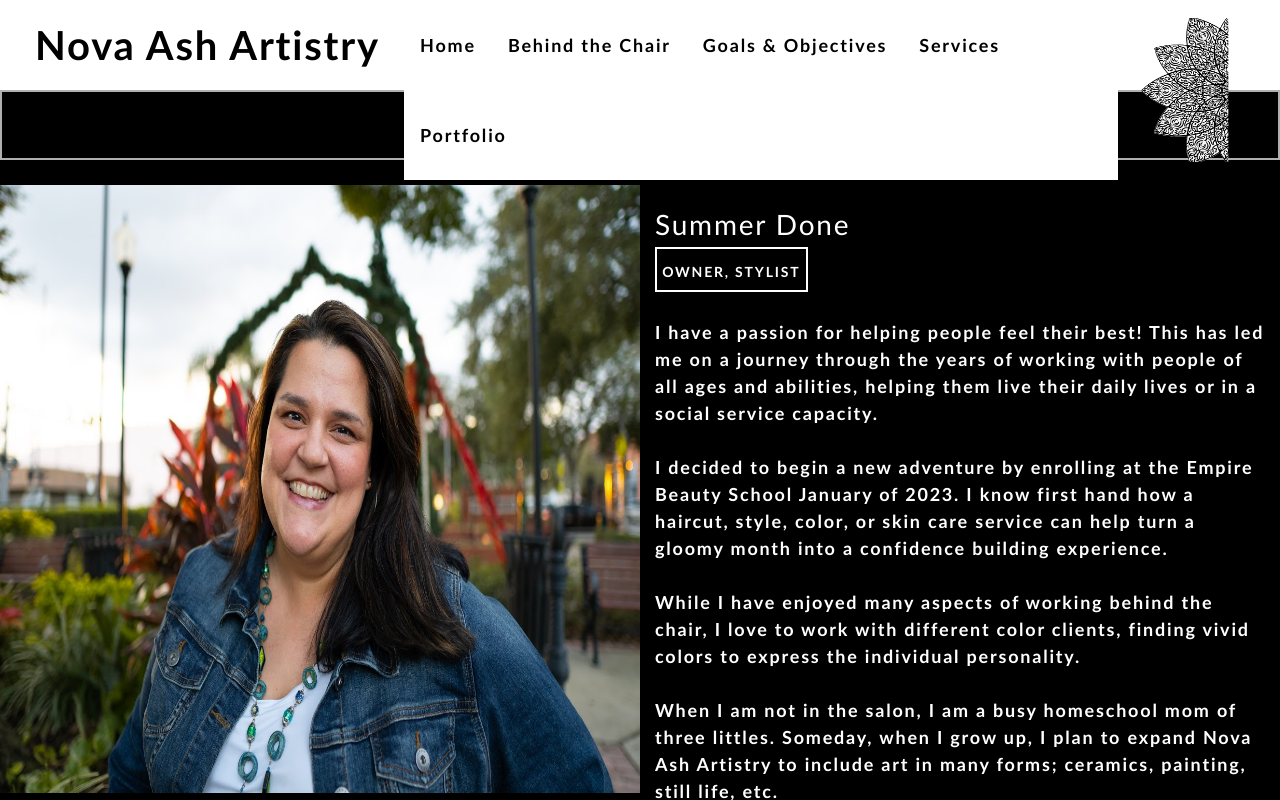
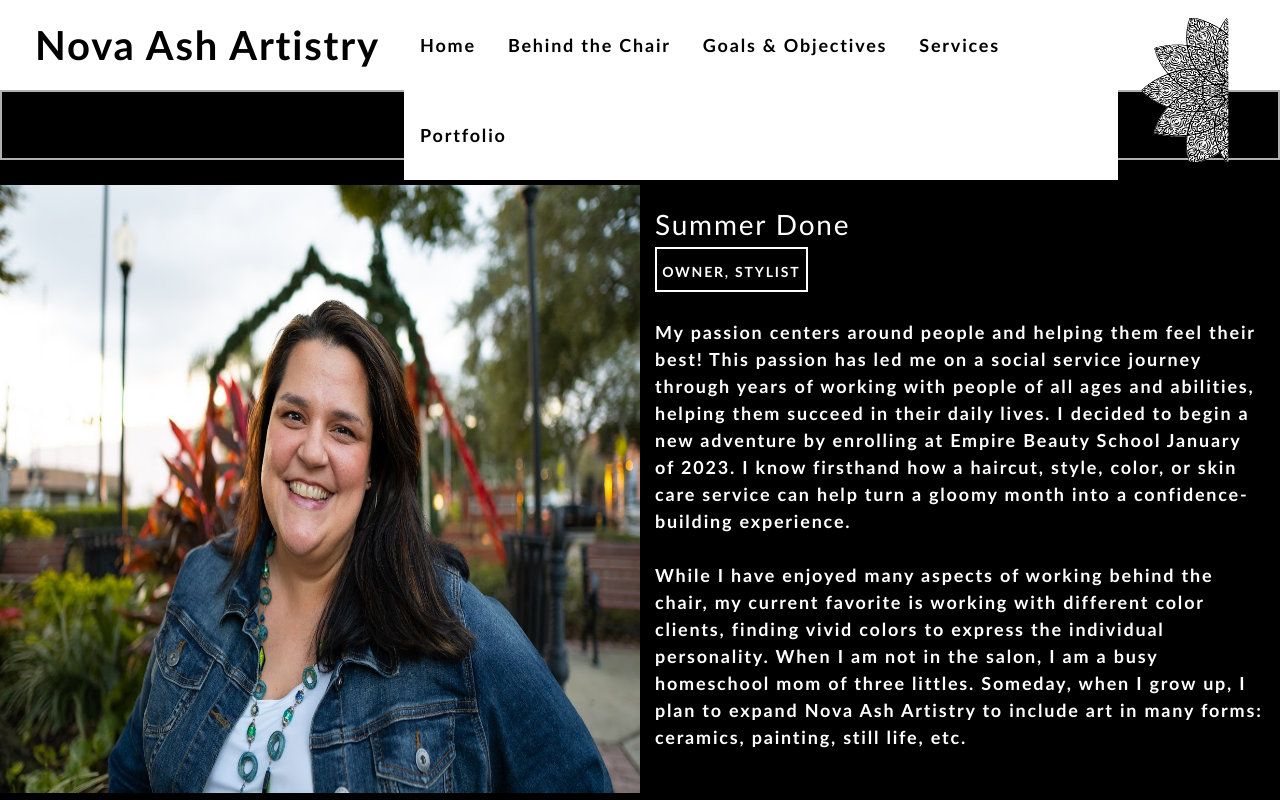
Before and after one commit to bdoneq7/novaashartistry, a React (Create React App) app: page / in a window 1280 px wide. Both pictures are taken after a click on the element "Behind the Chair". Shown: the top 800 px of the page. Built offline with nearby package versions, Linux system fonts and the light colour scheme.

Commit message:
updated behind the chair

```diff
--- a/src/components/Behind/index.js
+++ b/src/components/Behind/index.js
@@ -21,17 +21,15 @@ function Behind(props) {
         OWNER, STYLIST
         </div>
         <br/>
-        I have a passion for helping people feel their best! This has led me on a journey through the years of working with
-        people of all ages and abilities, helping them live their daily lives or in a social service capacity.<br/>
+        My passion centers around people and helping them feel their best! This passion has led me on a social service journey
+        through years of working with people of all ages and abilities, helping them succeed in their daily lives. I decided to
+        begin a new adventure by enrolling at Empire Beauty School January of 2023. I know firsthand how a haircut, style, color,
+        or skin care service can help turn a gloomy month into a confidence-building experience.<br/>
         <br/>
-        I decided to begin a new adventure by enrolling at the Empire Beauty School January of 2023. I know first hand how a haircut, style,
-        color, or skin care service can help turn a gloomy month into a confidence building experience.<br/>
-        <br/>
-        While I have enjoyed many aspects of working behind the chair, I love to work with different color clients, finding vivid colors to
-        express the individual personality.<br/>
-        <br/>
-        When I am not in the salon, I am a busy homeschool mom of three littles. Someday, when I grow up, I plan to expand Nova Ash Artistry
-        to include art in many forms; ceramics, painting, still life, etc.
+        While I have enjoyed many aspects of working behind the chair, my current favorite is working with different color clients,
+        finding vivid colors to express the individual personality. When I am not in the salon, I am a busy homeschool mom of three
+        littles. Someday, when I grow up, I plan to expand Nova Ash Artistry to include art in many forms: ceramics, painting, still
+        life, etc.
         </div>
 
       </section>
```
